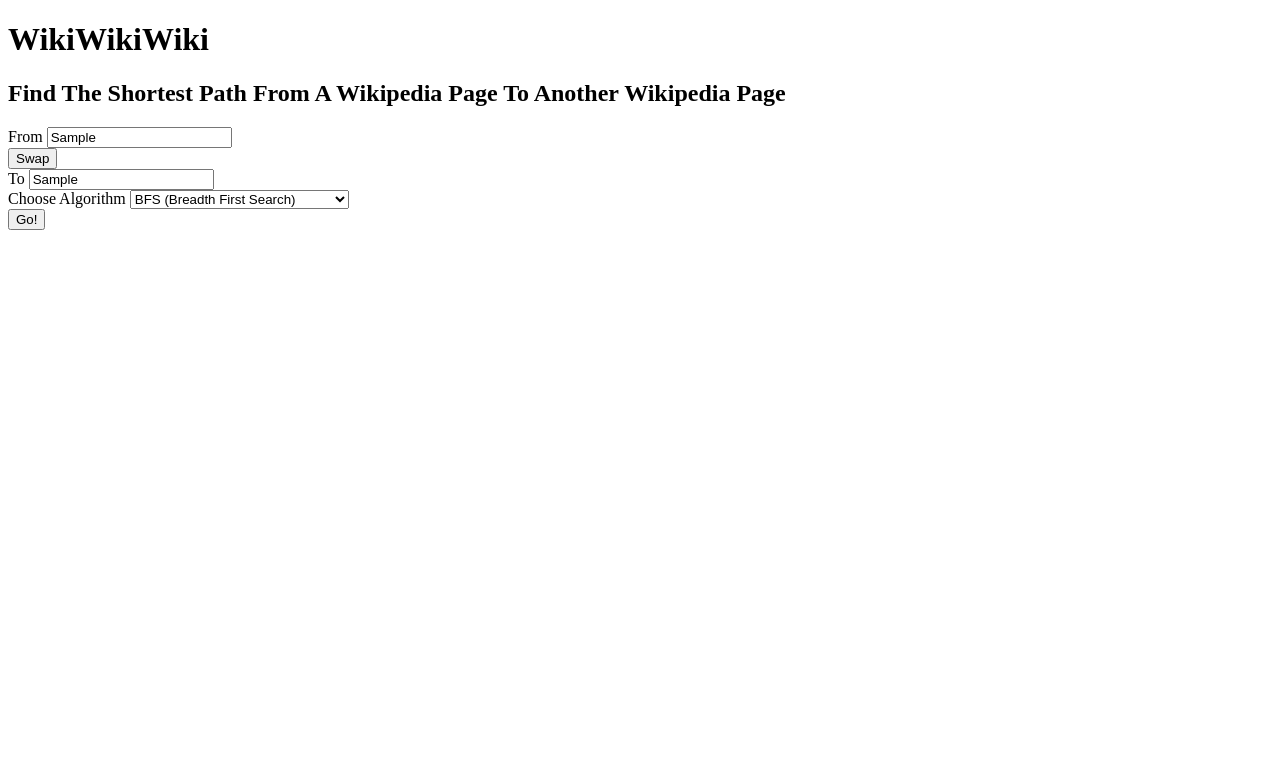
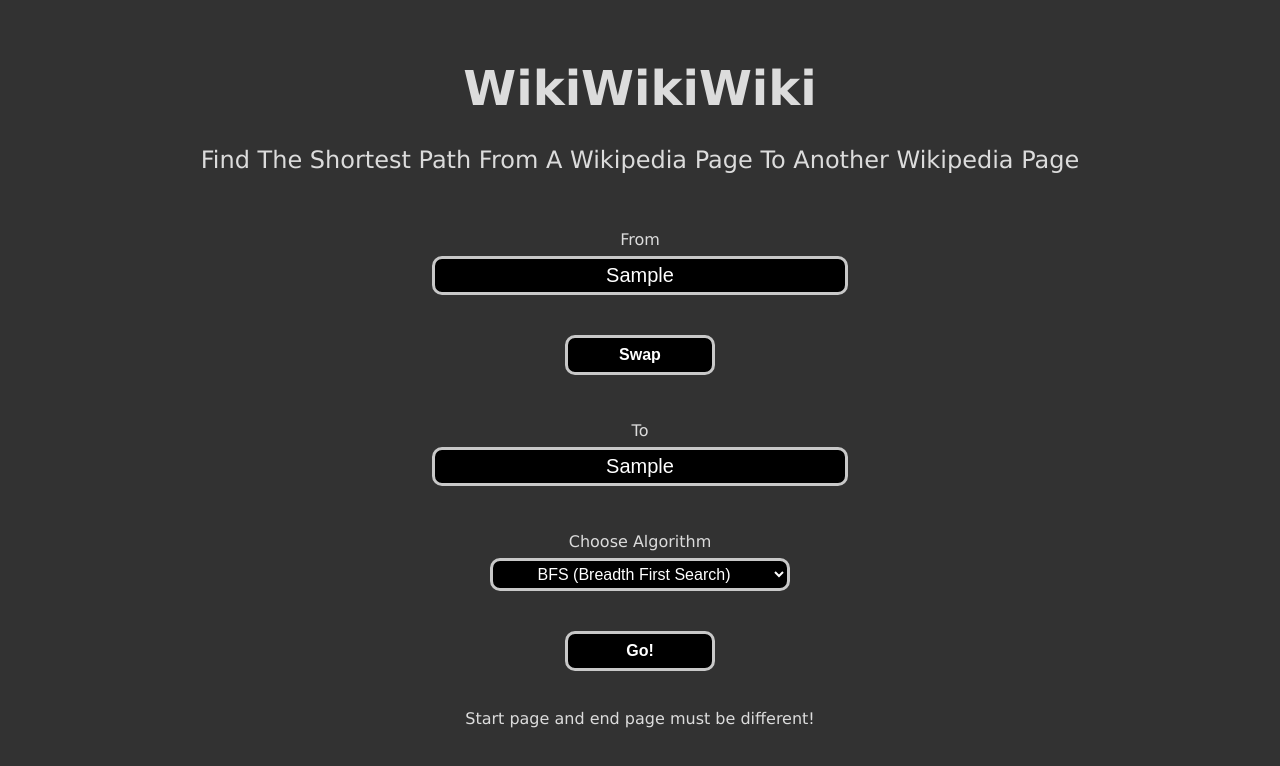
Before and after one commit to IrfanSidiq/Tubes2_wikiwikiwiki, a plain HTML site: page src/frontend/index.html in a window 1280 px wide. Both pictures are taken after typing "Sample", "Sample" into the empty fields and a click on the button "Go!". Drawn offline with Linux system fonts and the light colour scheme; no server answers.

Commit message:
feat: add style and simple input validation for frontend

```diff
--- a/src/frontend/index.html
+++ b/src/frontend/index.html
@@ -4,6 +4,7 @@
     <meta charset="UTF-8">
     <meta name="viewport" content="width=device-width, initial-scale=1.0">
     <title>WikiWikiWiki</title>
+    <link rel="stylesheet" href="style.css">
 </head>
 <body>
     <header>
@@ -14,7 +15,7 @@
         <form>
             <div>
                 <label for="start-page">From</label>
-                <input type="text" name="start-page" id="start-page" placeholder="Start Page">
+                <input type="text" name="start-page" id="start-page" placeholder="Start Page" autofocus required>
             </div>
 
             <div>
@@ -23,7 +24,7 @@
 
             <div>
                 <label for="end-page">To</label>
-                <input type="text" name="end-page" id="end-page" placeholder="End Page">
+                <input type="text" name="end-page" id="end-page" placeholder="End Page" required>
             </div>
 
             <div>
@@ -35,7 +36,7 @@
             </div>
 
             <div>
-                <button type="submit" title="Submit The Inputs">Go!</button>
+                <button type="submit" class="go" title="Submit The Inputs">Go!</button>
             </div>
         </form>
         <div class="result"></div>
--- a/src/frontend/script.js
+++ b/src/frontend/script.js
@@ -6,6 +6,18 @@
     const result = document.querySelector(".result");
     while (result.hasChildNodes()) {
         result.removeChild(result.lastChild);
+    }
+
+    // Check if start page and end page are the same
+    const startPageValue = document.getElementById("start-page").value;
+    const endPageValue = document.getElementById("end-page").value;
+    if (startPageValue === endPageValue) {
+        const div = document.createElement("div");
+        const p = document.createElement("p");
+        p.textContent = "Start page and end page must be different!";
+        div.appendChild(p);
+        result.appendChild(div);
+        return;
     }
 
     // Get form data
@@ -52,24 +64,28 @@
 const displayResults = (data) => {
     const result = document.querySelector(".result");
 
+    const div = document.createElement("div");
+
     const jumlahArtikelDiperiksa = document.createElement("p");
     jumlahArtikelDiperiksa.textContent = `Jumlah Artikel Diperiksa: ${data.jumlahArtikelDiperiksa}`
-    result.appendChild(jumlahArtikelDiperiksa);
+    div.appendChild(jumlahArtikelDiperiksa);
 
     const jumlahArtikelDilalui = document.createElement("p");
     jumlahArtikelDilalui.textContent = `Jumlah Artikel Dilalui: ${data.jumlahArtikelDilalui}`;
-    result.appendChild(jumlahArtikelDilalui);
+    div.appendChild(jumlahArtikelDilalui);
 
     const searchDuration = document.createElement("p");
     searchDuration.textContent = `Search Duration: ${data.searchDuration} ms`;
-    result.appendChild(searchDuration);
+    div.appendChild(searchDuration);
+
+    result.appendChild(div);
 
     data.routes.forEach((rute, index) => {
         const div = document.createElement("div");
 
-        const p = document.createElement("p");
-        p.textContent = `Route ${index + 1}:`;
-        div.appendChild(p);
+        const h3 = document.createElement("h3");
+        h3.textContent = `Route ${index + 1}:`;
+        div.appendChild(h3);
 
         const ol = document.createElement("ol");
         rute.forEach(link => {
--- /dev/null
+++ b/src/frontend/style.css
@@ -0,0 +1,127 @@
+/* http://meyerweb.com/eric/tools/css/reset/
+   v2.0 | 20110126
+   License: none (public domain)
+*/
+
+html, body, div, span, applet, object, iframe,
+h1, h2, h3, h4, h5, h6, p, blockquote, pre,
+a, abbr, acronym, address, big, cite, code,
+del, dfn, em, img, ins, kbd, q, s, samp,
+small, strike, strong, sub, sup, tt, var,
+b, u, i, center,
+dl, dt, dd, ol, ul, li,
+fieldset, form, label, legend,
+table, caption, tbody, tfoot, thead, tr, th, td,
+article, aside, canvas, details, embed,
+figure, figcaption, footer, header, hgroup,
+menu, nav, output, ruby, section, summary,
+time, mark, audio, video {
+	margin: 0;
+	padding: 0;
+	border: 0;
+	font-size: 100%;
+	font: inherit;
+	vertical-align: baseline;
+}
+/* HTML5 display-role reset for older browsers */
+article, aside, details, figcaption, figure,
+footer, header, hgroup, menu, nav, section {
+	display: block;
+}
+body {
+	line-height: 1;
+}
+ol, ul {
+	list-style: none;
+}
+blockquote, q {
+	quotes: none;
+}
+blockquote:before, blockquote:after,
+q:before, q:after {
+	content: '';
+	content: none;
+}
+table {
+	border-collapse: collapse;
+	border-spacing: 0;
+}
+
+/* Custom CSS */
+body {
+	font-family: Verdana, Geneva, Tahoma, sans-serif;
+	background-color: rgb(50, 50, 50);
+	color: rgb(220, 220, 220);
+}
+
+header {
+	text-align: center;
+}
+
+h1 {
+	font-size: 3em;
+	font-weight: bold;
+	margin-top: 5vh;
+}
+
+h2 {
+	font-size: 1.5em;
+	margin-bottom: 5vh;
+}
+
+h1, h2 {
+	padding: 0.5em;
+}
+
+form div {
+	text-align: center;
+	margin: 5vh;
+}
+
+label {
+	display: block;
+	padding: 0.5em;
+}
+
+input, select {
+	padding: 0.25em;
+	text-align: inherit;
+	background-color: black;
+	color: white;
+	border: 3px solid rgb(200, 200, 200);
+	border-radius: 10px;
+}
+
+input {
+	font-size: 1.25em;
+	width: 400px;
+}
+
+select {
+	font-size: 1em;
+	width: 300px;
+}
+
+button {
+	width: 150px;
+	padding: 0.5em;
+	font-size: 1em;
+	font-weight: bold;
+	background-color: black;
+	color: white;
+	border: 3px solid rgb(200, 200, 200);
+	border-radius: 10px;
+}
+
+button:hover {
+	background-color: white;
+	color: black;
+}
+
+.result div {
+	margin: 5vh;
+}
+
+.result div {
+	text-align: center;
+}
```
Also changed, not shown: 1 other file.
